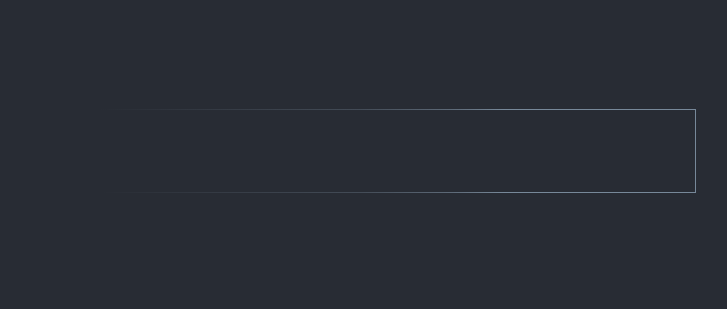
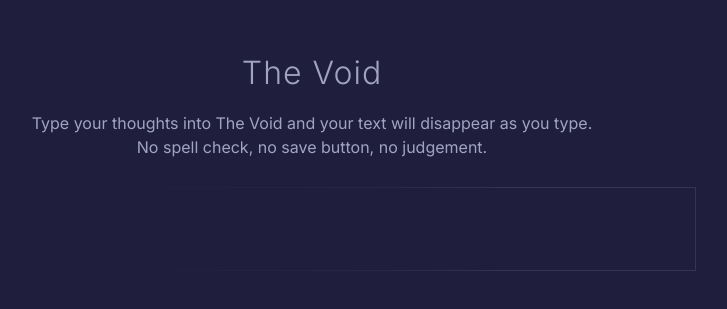
Before and after one commit to kkoppenhaver/void, a React (Create React App) app: page / in a window 1280 px wide. Shown: the part 249-558 px from the top of the page, without its empty margins (328-1055 px from the left). Built offline with nearby package versions, Linux system fonts and the light colour scheme; the HTML template or start-up script is replaced by a standard one.

Commit message:
Add explainer copy and animation

```diff
--- a/public/index.html
+++ b/public/index.html
@@ -7,7 +7,7 @@
     <meta name="theme-color" content="#000000" />
     <meta
       name="description"
-      content="A place for just your thoughts. Not saved anywhere, no spell check. Just pure, unfiltered you."
+      content="Type your thoughts into The Void and your text will disappear as you type. No spell check, no save button, no judgement."
     />
     <link rel="apple-touch-icon" href="%PUBLIC_URL%/logo192.png" />
     <!--
@@ -25,6 +25,9 @@
       Learn how to configure a non-root public URL by running `npm run build`.
     -->
     <title>The Void</title>
+    <link rel="preconnect" href="https://fonts.googleapis.com">
+    <link rel="preconnect" href="https://fonts.gstatic.com" crossorigin>
+    <link href="https://fonts.googleapis.com/css2?family=Inter:wght@100;200;300;400&display=swap" rel="stylesheet">
   </head>
   <body>
     <noscript>You need to enable JavaScript to run this app.</noscript>
--- a/src/App.css
+++ b/src/App.css
@@ -4,6 +4,7 @@
   width: 100%;
   min-height: 150px;
   display: flex;
+  flex-wrap: wrap;
   align-items: center;
 }
 
@@ -12,7 +13,7 @@
 }
 
 .overlay {
-  background: linear-gradient(90deg, rgba(40,44,52,1) 30%, rgba(40,44,52,0.66) 75%, rgba(40,44,52,0.33) 91%, rgba(0,0,0,0) 100%);
+  background: linear-gradient(90deg, rgba(31,31,61,1) 30%, rgba(31,31,61,0.66) 75%, rgba(31,31,61,0.33) 91%, rgba(0,0,0,0) 100%);
   position: absolute;
   top: 0;
   left: 0;
@@ -24,7 +25,7 @@ input {
   background-color: transparent;
   color: white;
   box-shadow: none;
-  border: 1px solid lightslategray;
+  border: 1px solid #343454;
   font-size: 40px;
   height: 80px;
   width: 80%;
@@ -38,11 +39,21 @@ textarea:focus, input:focus{
 }
 
 p {
+  font-family: 'Inter', sans-serif;
+  font-weight: 400;
+  margin-bottom: 0px;
+  margin-top: 4px;
   z-index: 99;
 }
 
+h1 {
+  font-family: 'Inter', sans-serif;
+  font-weight: 300;
+  letter-spacing: 1px;
+}
+
 body {
-  background-color: #282c34;
+  background-color: #1F1F3D;
   color: white;
   display: flex;
   align-items: center;
@@ -51,3 +62,38 @@ body {
   width: 60vw;
   margin: 0 auto;
 }
+
+.text-container {
+  color: #A2A2C3;
+  opacity: 1;
+  text-align: center;
+  margin-bottom: 30px;
+  max-height: 150px;
+  width: 100%;
+  z-index: 99;
+}
+
+.text-container.invisible {
+  max-height: 0;
+  opacity: 0;
+  margin-bottom: 0;
+  animation: fadeText 1s;
+}
+
+@keyframes fadeText {
+  0% {
+    opacity: 1;
+    margin-bottom: 30px;
+    max-height: 150px;
+  }
+
+  33% {
+    opacity: 0;
+  }
+
+  100% {
+    opacity: 0;
+    margin-bottom: 0;
+    max-height: 0;
+  }
+}
--- a/src/App.js
+++ b/src/App.js
@@ -4,8 +4,12 @@ import { useState } from 'react';
 function App() {
   const [voidText, setVoidText] = useState('');
 
+  const [explainerTextShown, setExplainerTextShown] = useState(false);
+
   function maybeTrimText(event) {
     let textInput = event.target.value;
+
+    setExplainerTextShown(true);
 
     if( textInput.length > 40 ) {
       textInput = textInput.slice(1);
@@ -16,6 +20,12 @@ function App() {
 
   return (
     <div className="App">
+      <div className={`text-container ${voidText || explainerTextShown ? "invisible" : "visible"}`}>
+        <h1>The Void</h1>
+        <p>Type your thoughts into The Void and your text will disappear as you type.</p>
+        <p>No spell check, no save button, no judgement.</p>
+      </div>
+
       <div className="overlay"></div>
       <input autoFocus value={voidText} className="void-input" type="text" onChange={maybeTrimText} />
     </div>
```
